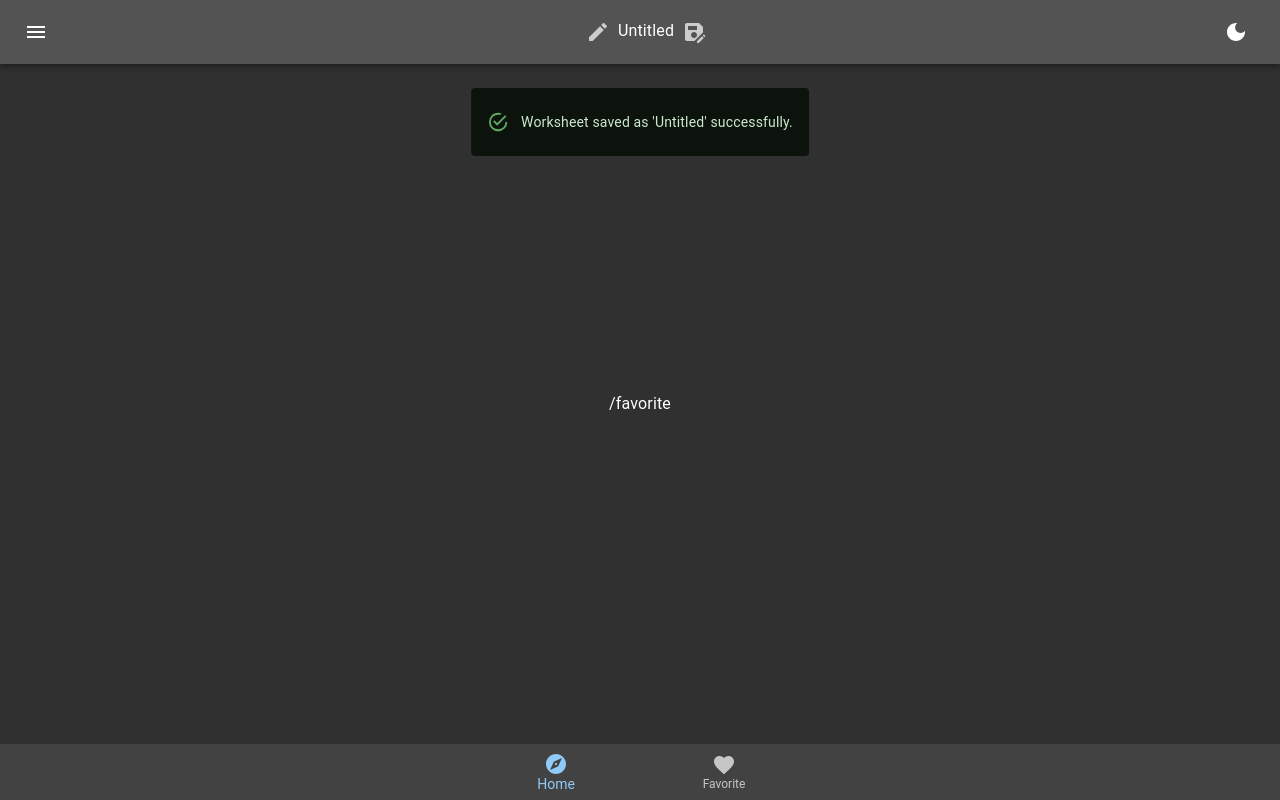
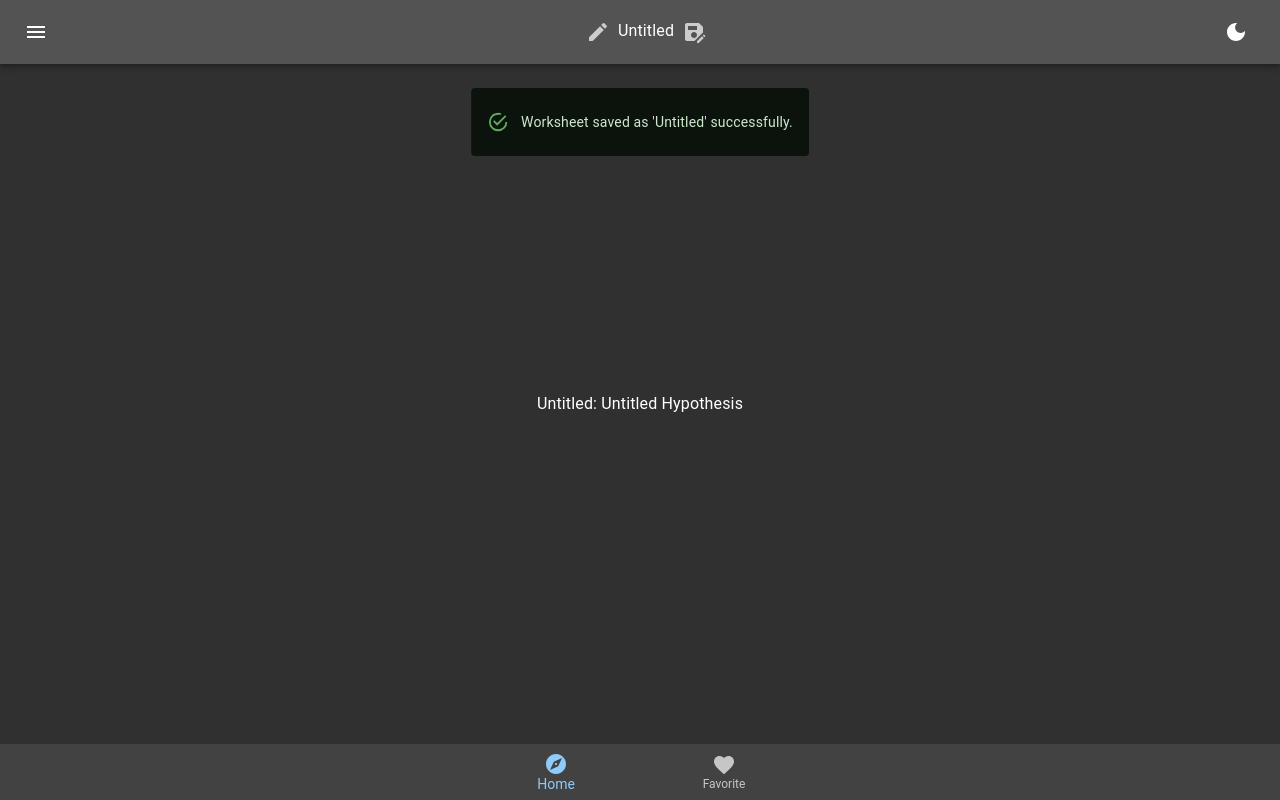
Before and after one commit to quantumsnowball/bayes-domain, a Next.js app: page /favorite in a window 1280 px wide. Both pictures are taken after a click on the button 694 px from the left and 32 px from the top of the page. Built offline with nearby package versions, Linux system fonts and the light colour scheme.

Commit message:
feat: save, replace

```diff
--- a/components/MenuBar/TitleSection/Alert.tsx
+++ b/components/MenuBar/TitleSection/Alert.tsx
@@ -48,7 +48,7 @@ export function OverwriteAlert({ overwriteAlertOpen, setOverwriteAlertOpen }: Ov
   const title = useSelector((s: RootState) => s.content.title)
   const hypothesis = useSelector((s: RootState) => s.content.hypothesis)
   const evidence = useSelector((s: RootState) => s.content.evidence)
-  const addFavorite = (c: Content) => dispatch(favoriteActions.addItem(c))
+  const replaceFavorite = (c: Content) => dispatch(favoriteActions.setItem(c))
 
   return (
     <Snackbar
@@ -71,7 +71,7 @@ export function OverwriteAlert({ overwriteAlertOpen, setOverwriteAlertOpen }: Ov
             color='warning'
             variant='outlined'
             onClick={e => {
-              addFavorite({ title, hypothesis, evidence })
+              replaceFavorite({ title, hypothesis, evidence })
               setOverwriteAlertOpen(false)
               e.stopPropagation()
             }}
--- a/components/MenuBar/TitleSection/index.tsx
+++ b/components/MenuBar/TitleSection/index.tsx
@@ -20,7 +20,7 @@ function TitleSection() {
   const evidence = useSelector((s: RootState) => s.content.evidence)
   const [favorites, addFavorite] = [
     useSelector((s: RootState) => s.favorite.items),
-    (c: Content) => dispatch(favoriteActions.addItem(c))
+    (c: Content) => dispatch(favoriteActions.setItem(c))
   ]
   const [editOpen, setEditOpen] = useState(false)
   const [savedAlertOpen, setSavedAlertOpen] = useState(false)
@@ -38,11 +38,9 @@ function TitleSection() {
     <IconButton
       sx={{ color: '#ccc' }}
       onClick={() => {
-        for (var fav of favorites) {
-          if (fav.title === title) {
-            setOverwriteAlertOpen(true)
-            return
-          }
+        if (title in favorites) {
+          setOverwriteAlertOpen(true)
+          return
         }
         addFavorite({ title, hypothesis, evidence })
         setSavedAlertOpen(true)
--- a/components/Pages/Favorite/index.tsx
+++ b/components/Pages/Favorite/index.tsx
@@ -1,8 +1,22 @@
 import { Typography } from "@mui/material"
+import { useSelector } from "react-redux"
+import { RootState } from "../../../redux/store"
+import { Content } from "../../../types"
 
 function Favorite() {
+  const favorites = useSelector((s: RootState) => s.favorite.items)
+
   return (
-    <Typography>/favorite</Typography>
+    <>
+      {Object.values(favorites).map((content: Content) =>
+        <div key={content.title}>
+          <Typography> {content.title}: {content.hypothesis.title} </Typography>
+          {Object.values(content.evidence).map((ev) =>
+            <Typography>{ev.title}</Typography>
+          )}
+        </div>
+      )}
+    </>
   )
 }
 
--- a/redux/slices/favoriteSlice.ts
+++ b/redux/slices/favoriteSlice.ts
@@ -5,11 +5,11 @@ import { Content } from '../../types'
 const favoriteSlice = createSlice({
   name: 'favorite',
   initialState: {
-    items: [] as Content[]
+    items: {} as { [key: string]: Content }
   },
   reducers: {
-    addItem: (s, a: PayloadAction<Content>) => {
-      s.items.push(a.payload)
+    setItem: (s, a: PayloadAction<Content>) => {
+      s.items[a.payload.title] = a.payload
     }
   }
 })
```
